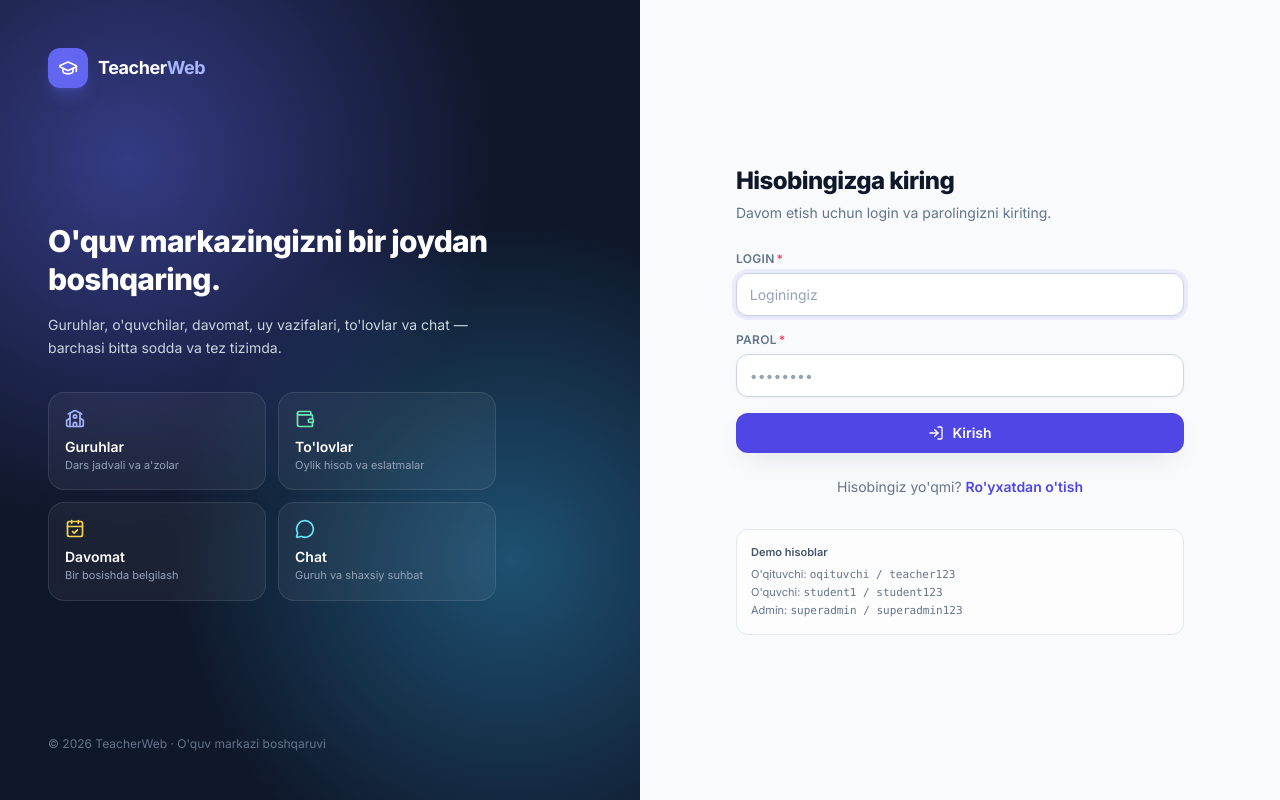
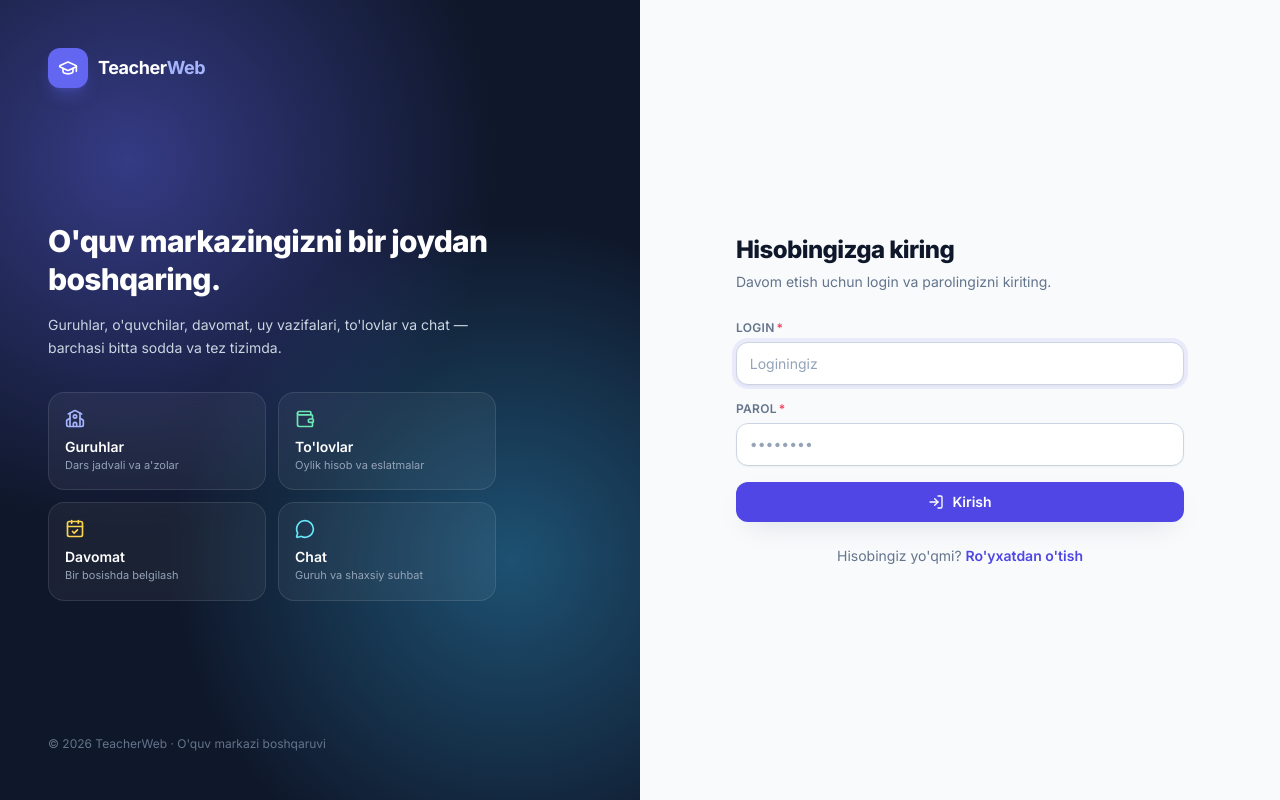
Before and after one commit to Rasulbek917/teacher-web, a Django app: page /login/ in a window 1280 px wide. Run offline with Django 5.2, Linux system fonts and the light colour scheme; some libraries are stand-ins or nearby versions.

Commit message:
Remove demo credentials from login page

```diff
--- a/templates/accounts/login.html
+++ b/templates/accounts/login.html
@@ -81,12 +81,6 @@
         <a href="{% url 'accounts:register' %}" class="font-semibold text-indigo-600 hover:text-indigo-700 dark:text-indigo-400">Ro'yxatdan o'tish</a>
       </p>
 
-      <div class="mt-8 rounded-xl border border-slate-200 bg-white/70 p-3.5 text-[11px] leading-relaxed text-slate-500 dark:border-slate-800 dark:bg-slate-900/60 dark:text-slate-400">
-        <p class="mb-1 font-semibold text-slate-600 dark:text-slate-300">Demo hisoblar</p>
-        <p>O'qituvchi: <span class="font-mono">oqituvchi / teacher123</span></p>
-        <p>O'quvchi: <span class="font-mono">student1 / student123</span></p>
-        <p>Admin: <span class="font-mono">superadmin / superadmin123</span></p>
-      </div>
     </div>
   </div>
 </div>
```
